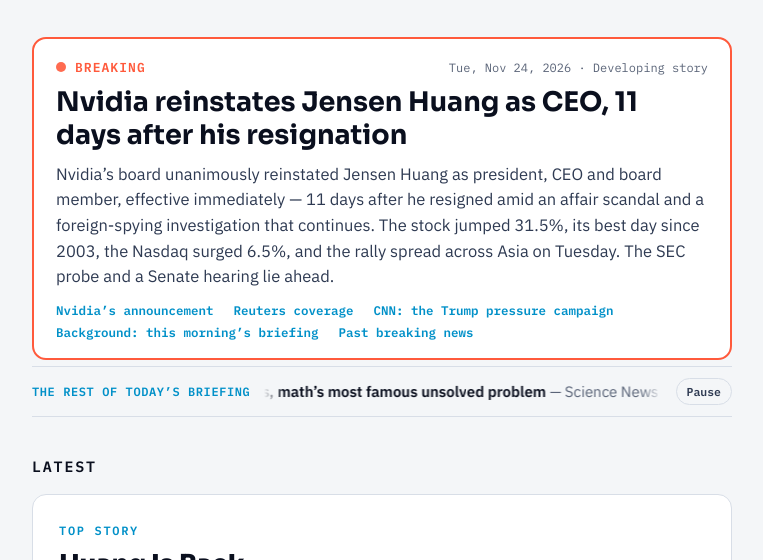
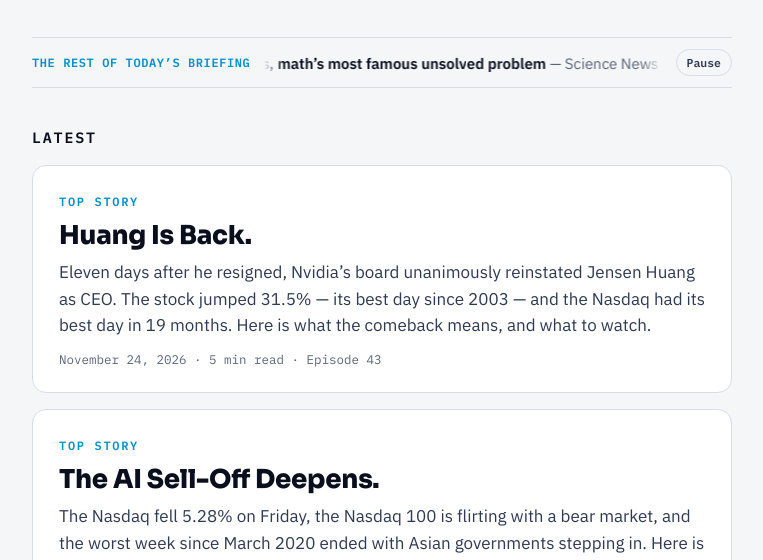
Before and after one commit to franciscomedinav/dtbrief, a plain HTML site: page index.html in a window 1280 px wide. Shown: the part 792-1352 px from the top of the page, without its empty margins (258-1021 px from the left). Drawn offline with Linux system fonts and the light colour scheme.

Commit message:
Remove Nvidia/Huang breaking card from homepage at Pepe's order (archived)

```diff
--- a/index.html
+++ b/index.html
@@ -446,23 +446,6 @@
           <iframe style="border-radius:12px" src="https://open.spotify.com/embed/episode/6OUXMEKKlLoaodOZXDM5L9?utm_source=generator" width="100%" height="152" frameborder="0" allowfullscreen="" allow="autoplay; clipboard-write; encrypted-media; fullscreen; picture-in-picture" loading="lazy" title="Listen to Episode 43 on Spotify"></iframe>
         </div>
 
-        <div class="breaking" role="region" aria-label="Breaking news">
-          <div class="breaking-head">
-            <span class="breaking-dot" aria-hidden="true"></span>
-            <span class="breaking-label">Breaking</span>
-            <span class="breaking-time">Tue, Nov 24, 2026 &middot; Developing story</span>
-          </div>
-          <h2>Nvidia reinstates Jensen Huang as CEO, 11 days after his resignation</h2>
-          <p>Nvidia&rsquo;s board unanimously reinstated Jensen Huang as president, CEO and board member, effective immediately &mdash; 11 days after he resigned amid an affair scandal and a foreign-spying investigation that continues. The stock jumped 31.5%, its best day since 2003, the Nasdaq surged 6.5%, and the rally spread across Asia on Tuesday. The SEC probe and a Senate hearing lie ahead.</p>
-          <div class="breaking-links">
-            <a href="https://nvidianews.nvidia.com/news/nvidia-board-reinstates-jensen-huang-as-president-ceo-and-board-director" target="_blank" rel="noopener">Nvidia&rsquo;s announcement</a>
-            <a href="https://www.reuters.com/technology/nvidia-reinstates-jensen-huang-ceo-2026-11-23/" target="_blank" rel="noopener">Reuters coverage</a>
-            <a href="https://www.cnn.com/2026/11/23/politics/trump-administration-jensen-huang-reinstated" target="_blank" rel="noopener">CNN: the Trump pressure campaign</a>
-            <a href="posts/2026-11-24-nvidia-reinstates-huang.html">Background: this morning&rsquo;s briefing</a>
-            <a href="breaking/">Past breaking news</a>
-          </div>
-        </div>
-
         <div class="ticker" aria-label="The rest of today's briefing">
           <span class="ticker-label">The rest of today&rsquo;s briefing</span>
           <div class="ticker-viewport">
--- a/tools/breaking-news.json
+++ b/tools/breaking-news.json
@@ -5,7 +5,7 @@
    "date_label": "Monday, November 23, 2026",
    "headline": "Nvidia reinstates Jensen Huang as CEO, 11 days after his resignation",
    "summary": "Nvidia's board unanimously reinstated Jensen Huang as president, CEO and board member, effective immediately — 11 days after he resigned amid an affair scandal and a foreign-spying investigation that continues. The stock jumped 31.5%, its best day since 2003, the Nasdaq surged 6.5%, and the rally spread across Asia on Tuesday. The SEC probe and a Senate hearing lie ahead.",
-   "live": true,
+   "live": false,
    "links": [
     {
      "href": "https://nvidianews.nvidia.com/news/nvidia-board-reinstates-jensen-huang-as-president-ceo-and-board-director",
```
Also changed, not shown: breaking/index.html (+1 -1 lines).
